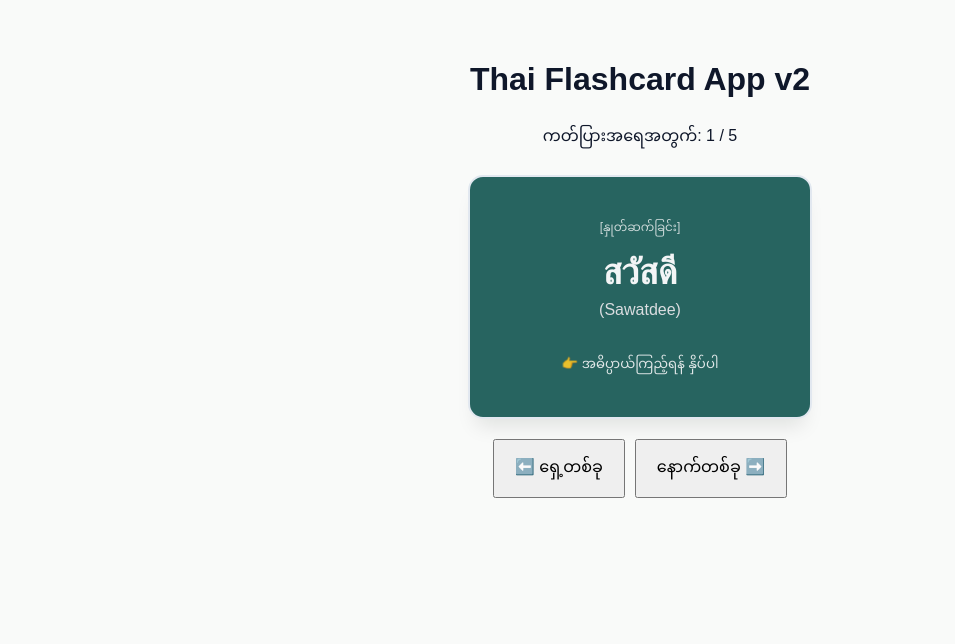
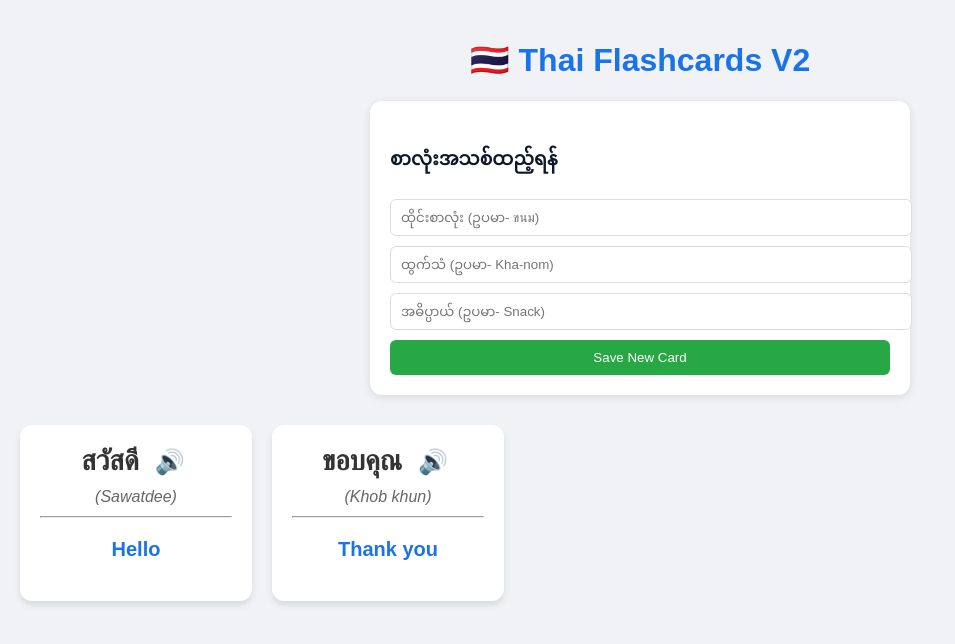
Before and after one commit to jhonjone1579/thai-flashcard, a React (Vite) app: page / in a window 1280 px wide. Shown: the top 644 px of the page, without its empty margins (0-955 px from the left). Built offline with nearby package versions, Linux system fonts and the light colour scheme.

Commit message:
add audio and form features

```diff
--- a/src/App.jsx
+++ b/src/App.jsx
@@ -1,41 +1,109 @@
 import React, { useState } from 'react';
-import { thaiWords } from './data/words';
-import FlashCard from './components/FlashCard';
 
 function App() {
-  const [currentIndex, setCurrentIndex] = useState(0);
+  // ၁။ Flashcards စာရင်းကို သိမ်းဆည်းရန် State
+  const [cards, setCards] = useState([
+    { id: 1, thai: "สวัสดี", read: "Sawatdee", eng: "Hello" },
+    { id: 2, thai: "ขอบคุณ", read: "Khob khun", eng: "Thank you" }
+  ]);
 
-  const handleNext = () => {
-    setCurrentIndex((prev) => (prev < thaiWords.length - 1 ? prev + 1 : 0));
+  // ၂။ Form ထဲက စာသားများကို သိမ်းဆည်းရန် State
+  const [newThai, setNewThai] = useState("");
+  const [newRead, setNewRead] = useState("");
+  const [newEng, setNewEng] = useState("");
+
+  // ၃။ အသံထွက်ပေးမည့် Function (Text-to-Speech)
+  const playSound = (text) => {
+    const utterance = new SpeechSynthesisUtterance(text);
+    utterance.lang = 'th-TH'; // ထိုင်းအသံသတ်မှတ်ခြင်း
+    window.speechSynthesis.speak(utterance);
   };
 
-  const handlePrev = () => {
-    setCurrentIndex((prev) => (prev > 0 ? prev - 1 : thaiWords.length - 1));
+  // ၄။ စာလုံးအသစ် သိမ်းဆည်းသည့် Function
+  const saveCard = (e) => {
+    e.preventDefault();
+    if (!newThai || !newEng) return; // အလွတ်ဖြစ်နေရင် ဘာမှမလုပ်ဘူး
+
+    const newCard = {
+      id: Date.now(),
+      thai: newThai,
+      read: newRead,
+      eng: newEng
+    };
+
+    setCards([...cards, newCard]); // ရှိပြီးသားစာရင်းထဲ အသစ်ပေါင်းထည့်
+
+    // Form ကို ပြန်ရှင်းပစ်ခြင်း
+    setNewThai("");
+    setNewRead("");
+    setNewEng("");
   };
 
   return (
-    <div style={{ textAlign: 'center', fontFamily: 'sans-serif', paddingTop: '40px' }}>
-      <h1>Thai Flashcard App v2</h1>
-      <p>ကတ်ပြားအရေအတွက်: {currentIndex + 1} / {thaiWords.length}</p>
+    <div style={styles.container}>
+      <h1 style={styles.header}>🇹🇭 Thai Flashcards V2</h1>
 
-      <FlashCard cardData={thaiWords[currentIndex]} />
+      {/* --- စာလုံးအသစ်ထည့်သည့် Form --- */}
+      <form onSubmit={saveCard} style={styles.form}>
+        <h3>စာလုံးအသစ်ထည့်ရန်</h3>
+        <input
+          placeholder="ထိုင်းစာလုံး (ဥပမာ- ขนม)"
+          value={newThai}
+          onChange={(e) => setNewThai(e.target.value)}
+          style={styles.input}
+        />
+        <input
+          placeholder="ထွက်သံ (ဥပမာ- Kha-nom)"
+          value={newRead}
+          onChange={(e) => setNewRead(e.target.value)}
+          style={styles.input}
+        />
+        <input
+          placeholder="အဓိပ္ပာယ် (ဥပမာ- Snack)"
+          value={newEng}
+          onChange={(e) => setNewEng(e.target.value)}
+          style={styles.input}
+        />
+        <button type="submit" style={styles.saveBtn}>Save New Card</button>
+      </form>
 
-      <div style={{ marginTop: '20px' }}>
-        <button
-          onClick={handlePrev}
-          style={{ padding: '10px 20px', marginRight: '10px', fontSize: '16px', cursor: 'pointer' }}
-        >
-          ⬅️ ရှေ့တစ်ခု
-        </button>
-        <button
-          onClick={handleNext}
-          style={{ padding: '10px 20px', fontSize: '16px', cursor: 'pointer' }}
-        >
-          နောက်တစ်ခု ➡️
-        </button>
+      {/* --- Flashcard များ ပြသသည့်နေရာ --- */}
+      <div style={styles.cardGrid}>
+        {cards.map((card) => (
+          <div key={card.id} style={styles.card}>
+            <div style={styles.cardTop}>
+              <h2 style={styles.thaiText}>{card.thai}</h2>
+              <button onClick={() => playSound(card.thai)} style={styles.speakerBtn}>
+                🔊
+              </button>
+            </div>
+            <p style={styles.readText}><i>({card.read})</i></p>
+            <hr />
+            <p style={styles.engText}>{card.eng}</p>
+          </div>
+        ))}
       </div>
     </div>
   );
 }
 
+// ဒီဇိုင်းသတ်မှတ်ချက်များ
+const styles = {
+  container: { padding: '20px', fontFamily: 'Arial, sans-serif', backgroundColor: '#f0f2f5', minHeight: '100vh' },
+  header: { textAlign: 'center', color: '#1a73e8' },
+  form: {
+    backgroundColor: '#fff', padding: '20px', borderRadius: '12px',
+    maxWidth: '500px', margin: '0 auto 30px', boxShadow: '0 2px 10px rgba(0,0,0,0.1)'
+  },
+  input: { width: '100%', padding: '10px', marginBottom: '10px', borderRadius: '6px', border: '1px solid #ddd' },
+  saveBtn: { width: '100%', padding: '10px', backgroundColor: '#28a745', color: '#fff', border: 'none', borderRadius: '6px', cursor: 'pointer' },
+  cardGrid: { display: 'grid', gridTemplateColumns: 'repeat(auto-fill, minmax(200px, 1fr))', gap: '20px' },
+  card: { backgroundColor: '#fff', padding: '20px', borderRadius: '12px', textAlign: 'center', boxShadow: '0 4px 6px rgba(0,0,0,0.1)' },
+  cardTop: { display: 'flex', justifyContent: 'center', alignItems: 'center', gap: '10px' },
+  thaiText: { fontSize: '28px', margin: 0, color: '#333' },
+  speakerBtn: { background: 'none', border: 'none', fontSize: '24px', cursor: 'pointer' },
+  readText: { color: '#666', margin: '10px 0' },
+  engText: { fontSize: '20px', fontWeight: 'bold', color: '#1a73e8' }
+};
+
 export default App;
```
